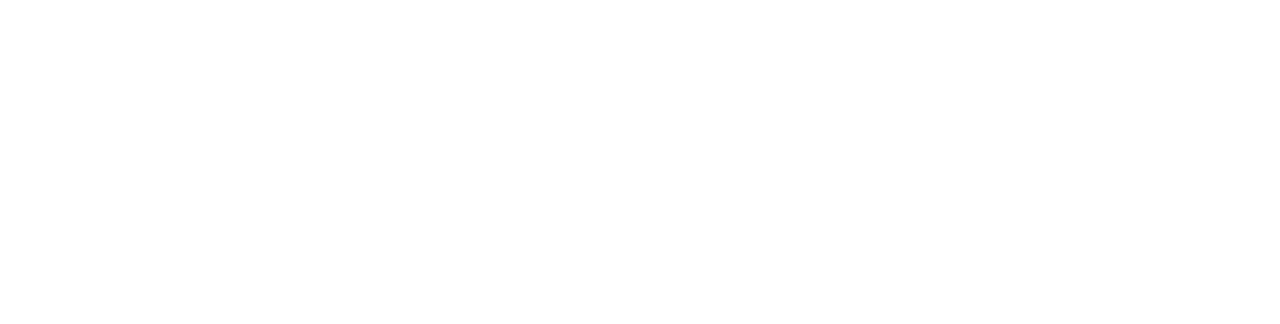
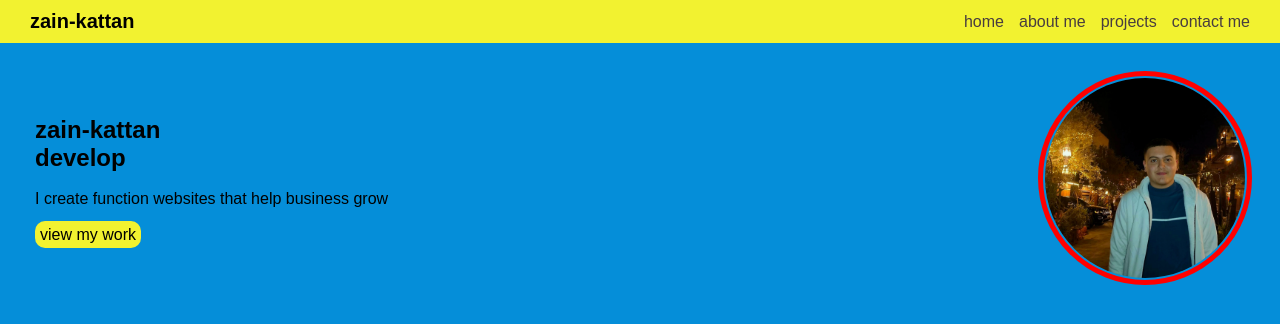
Before and after one commit to zain-kattan/portfolio, a plain HTML site: page index.html in a window 1280 px wide. Drawn offline with Linux system fonts and the light colour scheme; a web font is replaced by a local one.

Commit message:
home            زبطنا ال

```diff
--- a/index.html
+++ b/index.html
@@ -3,10 +3,41 @@
 <head>
     <meta charset="UTF-8">
     <meta name="viewport" content="width=device-width, initial-scale=1.0">
-    <title>Document</title>
+    <title>zain-kattan|portfolio</title>
     <link rel="stylesheet" href="style.css">
+    <link rel="preconnect" href="https://fonts.googleapis.com">
+<link rel="preconnect" href="https://fonts.gstatic.com" crossorigin>
+<link href="https://fonts.googleapis.com/css2?family=Momo+Signature&display=swap" rel="stylesheet">
 </head>
 <body>
+    <!-- section هي حاوية الحاويات -->
+    <section class="navbar">
+        <div class="logo"><h1>zain-kattan</h1></div>
+        <ul class="navlinks">
+            <li><a href="#home">home</a></li>
+            <li><a href="#about">about me</a></li>
+            <li><a href="#projects">projects</a></li>
+            <li><a href="#contact" id="contact-btn">contact me</a></li>
+        </ul>
+    </section>
 
+    <section class="hero" id="home">
+        <div class="contant">
+              <h1>zain-kattan
+               <br> develop <br>
+              </h1>
+              <br>
+              <p>I create function websites that help business grow</p>
+              <br>
+              <a href="">view my work</a>
+
+
+        </div>
+        <div class="mystro">
+            <img src="IMG_20260228_233613_063.webp" alt="">
+
+
+        </div>
+    </section>
 </body>
 </html>
--- a/style.css
+++ b/style.css
@@ -0,0 +1,63 @@
+:root{/* CSS HEX */
+--canary-yellow: #f2f230ff;
+--deep-mocha: #483d3fff;
+--blue-bell: #058ed9ff;
+--dust-grey: #eadedaff;
+--neon-ice: #30f2f2ff;}
+body{
+    background-color: var(--blue-bell);
+
+}
+
+*{
+    font-family: "Momo Signature", sans-serif;
+    box-sizing: border-box;
+    margin: 0;
+    padding: 0;
+}
+
+.logo h1{
+    font-size: 20px;
+}
+
+.navbar {
+    background-color: var(--canary-yellow);
+    padding: 10px 30px;
+    display: flex;
+    justify-content: space-between;
+    align-items: center;
+    position: sticky;
+    top: 0;
+    z-index: 1000;
+}
+
+.navlinks {
+    display: flex;
+    gap: 15px;
+    list-style: none;
+}
+
+.navlinks a {
+    text-decoration: none;
+    color: var(--deep-mocha);
+}
+.mystro img{
+    width: 200px;
+    border-radius: 100px;
+    outline: 5px solid red;
+    outline-offset: 2px;
+
+}
+.hero {
+    display: flex;
+    justify-content: space-between;
+    align-items: center;
+    margin: 35px;
+}
+.contant a{
+ text-decoration:none ;
+ color: black;
+background-color: var(--canary-yellow);
+padding: 5px;
+border-radius: 10px;
+}
```
Also changed, not shown: IMG_20260228_233613_063.webp (added).
